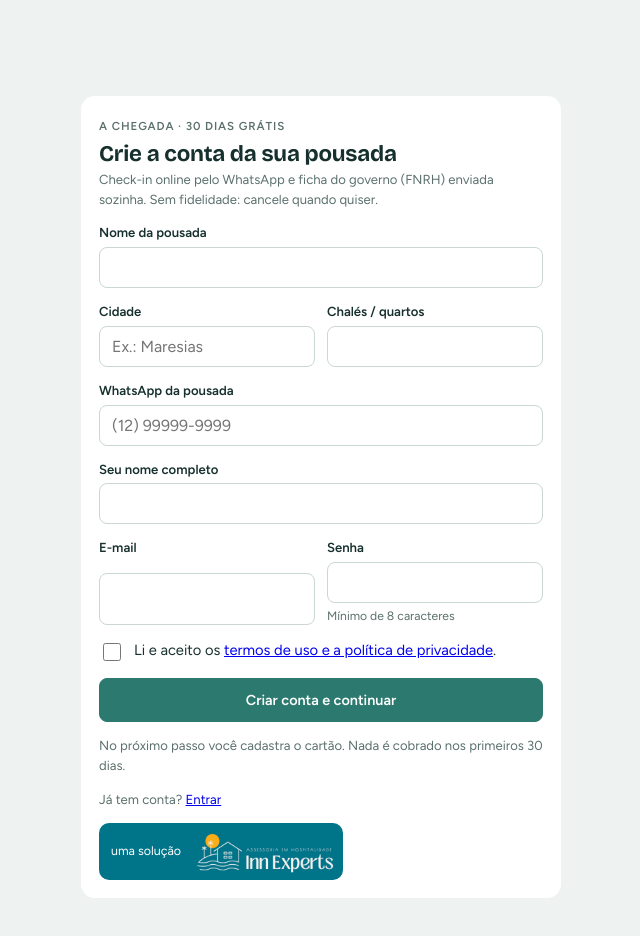
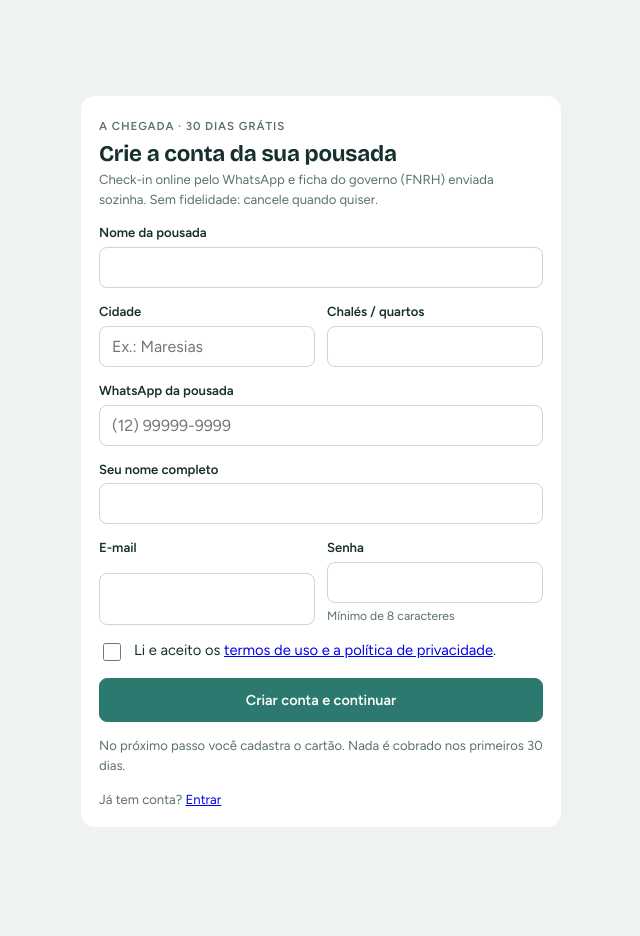
Before and after one commit to Marealarme/achegada, a Next.js app: page /cadastrar in a window 1280 px wide. Shown: the top 936 px of the page, without its empty margins (319-959 px from the left). After the commit the page ends 875 px from the top, so only its background shows below. Built offline with nearby package versions, Linux system fonts and the light colour scheme; no server answers.

Commit message:
Selo da Inn Experts só na página de vendas (sai de entrar e cadastro)
Co-Authored-By: Claude Opus 5.5 <noreply@anthropic.com>
Claude-Session: https://claude.ai/code/session_019BUNZHfX1A6WaNXV2RR96x

```diff
--- a/src/app/cadastrar/page.tsx
+++ b/src/app/cadastrar/page.tsx
@@ -2,7 +2,6 @@ import type { Metadata } from "next";
 import Link from "next/link";
 import { supabaseEquipe } from "@/lib/supabase";
 import FormCadastro from "./FormCadastro";
-import SeloInn from "../SeloInn";
 
 export const dynamic = "force-dynamic";
 export const metadata: Metadata = { title: "Criar conta" };
@@ -19,7 +18,6 @@ export default async function Cadastrar() {
         </div>
         <FormCadastro logado={!!data.user} />
         {!data.user && <p className="muted small">Já tem conta? <Link href="/entrar">Entrar</Link></p>}
-        <SeloInn />
       </div>
     </main>
   );
--- a/src/app/entrar/page.tsx
+++ b/src/app/entrar/page.tsx
@@ -2,7 +2,6 @@
 
 import { useActionState } from "react";
 import { entrar } from "./actions";
-import SeloInn from "../SeloInn";
 
 export default function Entrar() {
   const [erro, acao, pendente] = useActionState(entrar, "");
@@ -24,7 +23,6 @@ export default function Entrar() {
         {erro && <p className="err" role="alert">{erro}</p>}
         <button className="btn primary block" type="submit" disabled={pendente}>{pendente ? "Entrando…" : "Entrar"}</button>
         <p className="muted small">Ainda não usa o A Chegada? <a href="/cadastrar">Crie a conta da sua pousada</a> e teste 30 dias grátis.</p>
-        <SeloInn />
       </form>
     </main>
   );
```
